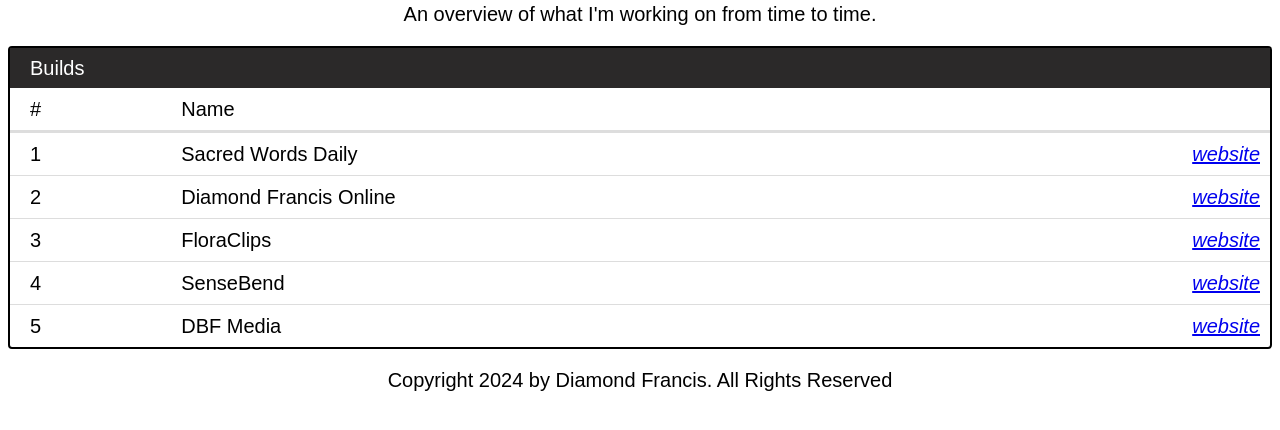
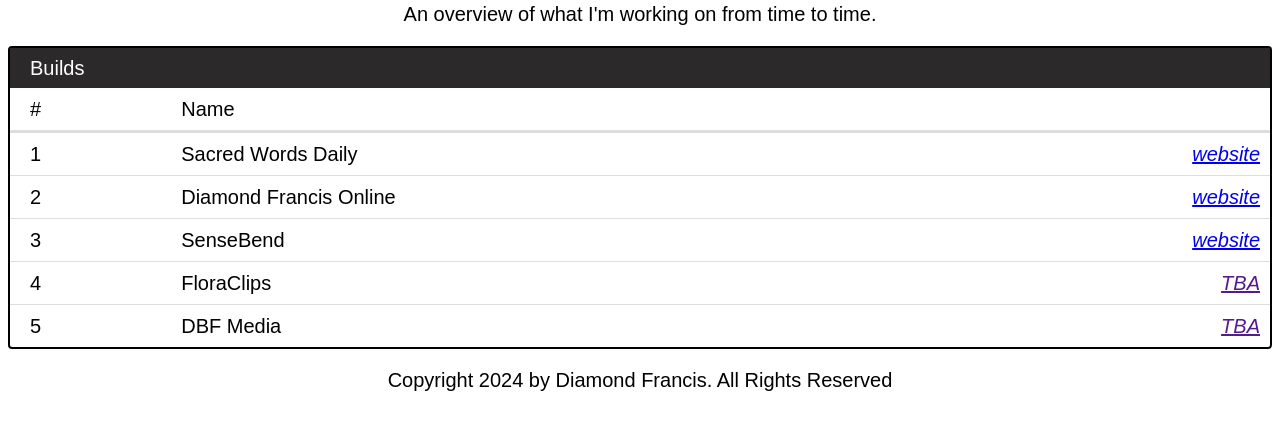
Before and after one commit to diamondfrancis/diamondfrancis.online, a plain HTML site: page builds.html in a window 1280 px wide. Shown: the part 138-568 px from the top of the page. Drawn offline with Linux system fonts and the light colour scheme.

Commit message:
new update projects

```diff
--- a/builds.html
+++ b/builds.html
@@ -46,23 +46,23 @@
         </tr>
         <tr>
           <td>3</td>
-          <td>FloraClips</td>
-          <td>
-            <i class="material-icons button website"><a href="http://floraclips.co.uk">website</a></i>
-          </td>
-        </tr>
-        <tr>
-          <td>4</td>
           <td>SenseBend</td>
           <td>
             <i class="material-icons button website"><a href="http://sensebend.com">website</a></i>
           </td>
         </tr>
         <tr>
+          <td>4</td>
+          <td>FloraClips</td>
+          <td>
+            <i class="material-icons button website"><a href="">TBA</a></i>
+          </td>
+        </tr>
+        <tr>
           <td>5</td>
           <td>DBF Media</td>
           <td>
-            <i class="material-icons button website"><a href="http://dbfmedia.co.uk">website</a></i>
+            <i class="material-icons button website"><a href="">TBA</a></i>
           </td>
         </tr>
   </tbody>
```
